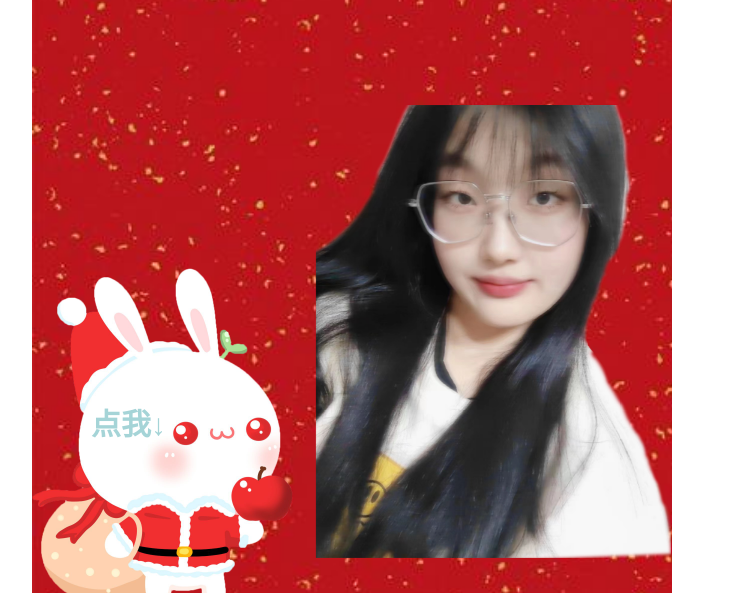
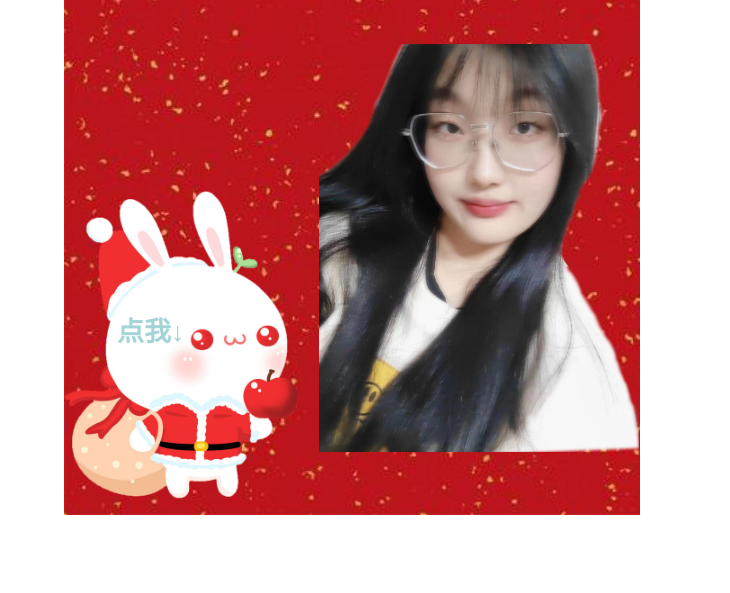
Before and after one commit to 1092292806/1092292806.github.io, a plain HTML site: page index.html in a window 1280 px wide. Shown: the part 507-1100 px from the top of the page, without its empty margins (288-1018 px from the left). Drawn offline with Linux system fonts and the light colour scheme.

Commit message:
Update A-index.css

```diff
--- a/A-index.css
+++ b/A-index.css
@@ -1,6 +1,9 @@
 *{
     padding:0;
     margin:0
+}
+body{
+    zoom:0.9;
 }
 #all {
     width: 640px;
```
